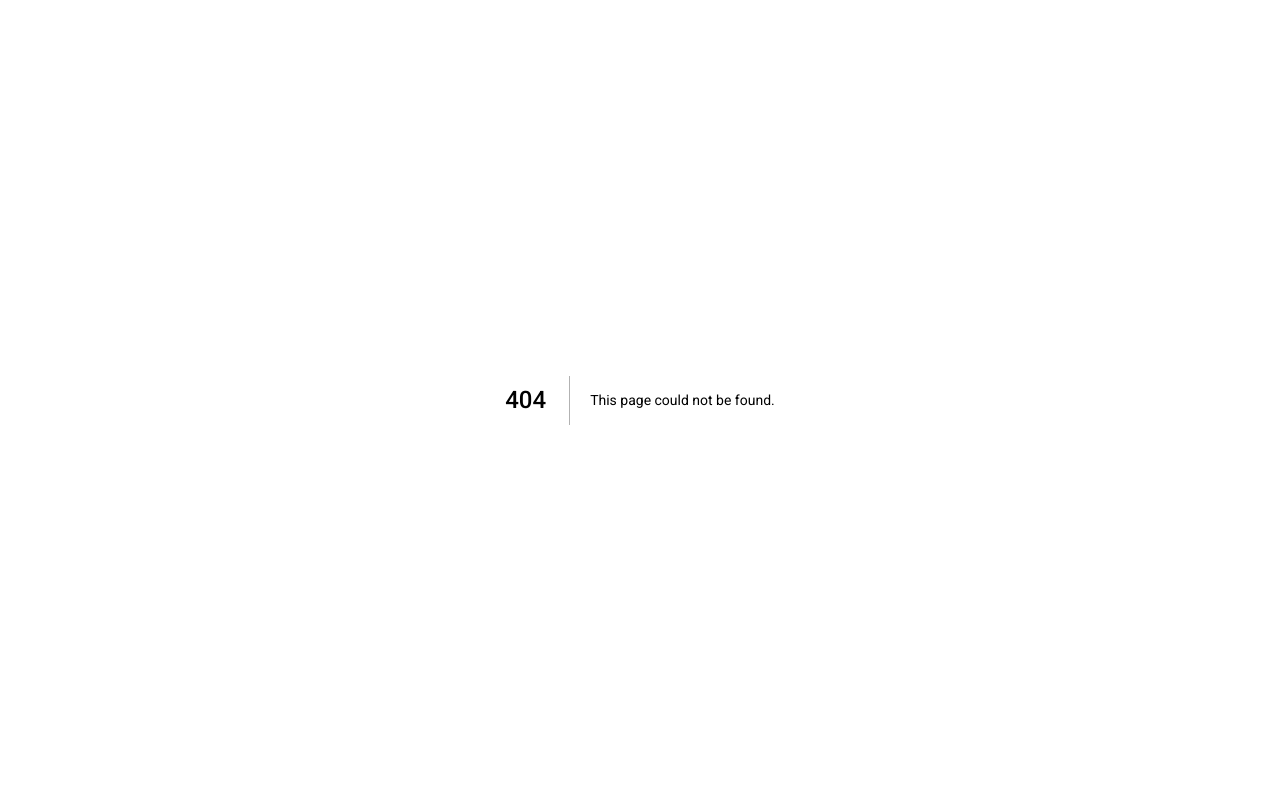
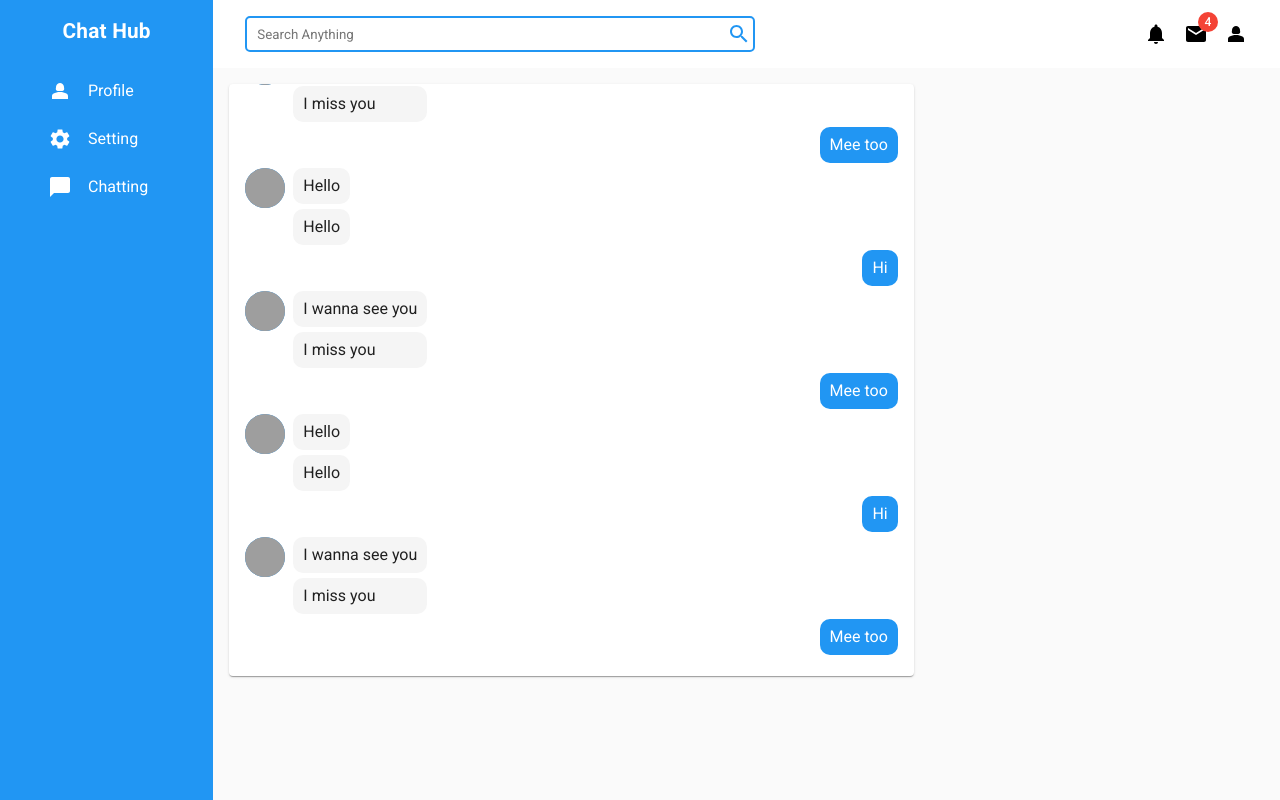
Before and after one commit to MimosaMimosa/nextjs_chat_app, a Next.js app: page /chat in a window 1280 px wide. Before the commit this address had no page. Built offline with nearby package versions, Linux system fonts and the light colour scheme; grey boxes are pictures that could not be loaded.

Commit message:
chatting screen

```diff
--- a/components/layout/layout.tsx
+++ b/components/layout/layout.tsx
@@ -1,18 +1,14 @@
 import Grid from '@mui/material/Grid'
 import { FC } from 'react'
 import { blue, grey } from '@mui/material/colors'
-import {
-  Badge,
-  Box,
-  Stack,
-  Typography,
-} from '@mui/material'
+import { Badge, Box, Stack, Typography } from '@mui/material'
 import Person2Icon from '@mui/icons-material/Person2'
 import SettingsIcon from '@mui/icons-material/Settings'
 import { styled } from '@mui/system'
 import SearchIcon from '@mui/icons-material/Search'
 import NotificationsIcon from '@mui/icons-material/Notifications'
 import EmailIcon from '@mui/icons-material/Email'
+import ChatBubbleIcon from '@mui/icons-material/ChatBubble';
 
 const SearchBar = styled('div')(
   () => `
@@ -92,6 +88,23 @@ const Layout: FC<any> = ({ children }) => {
             <SettingsIcon sx={{ color: 'white' }} />
             <Box ml={2}>Setting</Box>
           </Box>
+          <Box
+            sx={{
+              py: 1,
+              display: 'flex',
+              alignItems: 'center',
+              color: 'white',
+              px: 6,
+              cursor: 'pointer',
+              '&:hover': {
+                backgroundColor: blue[600],
+                fontWeight: 400,
+              },
+            }}
+          >
+            <ChatBubbleIcon sx={{ color: 'white' }} />
+            <Box ml={2}>Chatting</Box>
+          </Box>
         </Stack>
       </Grid>
       <Grid item md={10} sx={{ backgroundColor: grey[50] }}>
--- /dev/null
+++ b/pages/chat.tsx
@@ -0,0 +1,145 @@
+import Layout from '@/components/layout/layout'
+import { Grid, Box, Card, Avatar } from '@mui/material'
+import { styled } from '@mui/system'
+import { grey, blue } from '@mui/material/colors'
+
+interface MessageBoxProps {
+  sender: number
+}
+
+const ChatMessageBox = styled('div')((props: MessageBoxProps) => ({
+  display: 'flex',
+  justifyContent: props.sender === 1 ? 'start' : 'end',
+}))
+
+const Messages = styled('p')((props: MessageBoxProps) => ({
+  backgroundColor: props.sender === 1 ? grey[100] : blue[500],
+  borderRadius: '10px',
+  padding: '10px',
+  color: props.sender === 2 ? 'white' : 'inherit',
+  marginBottom: '5px',
+}))
+
+const ChatArea = styled('div')(() => ({
+  height: '70vh',
+  display: 'flex',
+  alignItems: 'end',
+}))
+
+const Chat = () => {
+  return (
+    <Layout>
+      <Box sx={{ p: 2 }}>
+        <Grid container spacing={2}>
+          <Grid item md={8}>
+            <Card sx={{ p: 2 }}>
+              <ChatArea>
+                <Box sx={{ width: '100%' }}>
+                  <ChatMessageBox sender={1}>
+                    <Avatar
+                      sx={{ bgcolor: blue[500], mr: 1 }}
+                      alt="Remy Sharp"
+                      src="/broken-image.jpg"
+                    >
+                      B
+                    </Avatar>
+                    <div>
+                      <Messages sender={1}>Hello</Messages>
+                      <Messages sender={1}>Hello</Messages>
+                    </div>
+                  </ChatMessageBox>
+                  <ChatMessageBox sender={2}>
+                    <Messages sender={2}>Hi</Messages>
+                  </ChatMessageBox>
+                  <ChatMessageBox sender={1}>
+                    <Avatar
+                      sx={{ bgcolor: blue[500], mr: 1 }}
+                      alt="Remy Sharp"
+                      src="/broken-image.jpg"
+                    >
+                      B
+                    </Avatar>
+                    <div>
+                      <Messages sender={1}>I wanna see you</Messages>
+                      <Messages sender={1}>I miss you</Messages>
+                    </div>
+                  </ChatMessageBox>
+                  <ChatMessageBox sender={2}>
+                    <Messages sender={2}>Mee too</Messages>
+                  </ChatMessageBox>
+                  <ChatMessageBox sender={1}>
+                    <Avatar
+                      sx={{ bgcolor: blue[500], mr: 1 }}
+                      alt="Remy Sharp"
+                      src="/broken-image.jpg"
+                    >
+                      B
+                    </Avatar>
+                    <div>
+                      <Messages sender={1}>Hello</Messages>
+                      <Messages sender={1}>Hello</Messages>
+                    </div>
+                  </ChatMessageBox>
+                  <ChatMessageBox sender={2}>
+                    <Messages sender={2}>Hi</Messages>
+                  </ChatMessageBox>
+                  <ChatMessageBox sender={1}>
+                    <Avatar
+                      sx={{ bgcolor: blue[500], mr: 1 }}
+                      alt="Remy Sharp"
+                      src="/broken-image.jpg"
+                    >
+                      B
+                    </Avatar>
+                    <div>
+                      <Messages sender={1}>I wanna see you</Messages>
+                      <Messages sender={1}>I miss you</Messages>
+                    </div>
+                  </ChatMessageBox>
+                  <ChatMessageBox sender={2}>
+                    <Messages sender={2}>Mee too</Messages>
+                  </ChatMessageBox>
+                  <ChatMessageBox sender={1}>
+                    <Avatar
+                      sx={{ bgcolor: blue[500], mr: 1 }}
+                      alt="Remy Sharp"
+                      src="/broken-image.jpg"
+                    >
+                      B
+                    </Avatar>
+                    <div>
+                      <Messages sender={1}>Hello</Messages>
+                      <Messages sender={1}>Hello</Messages>
+                    </div>
+                  </ChatMessageBox>
+                  <ChatMessageBox sender={2}>
+                    <Messages sender={2}>Hi</Messages>
+                  </ChatMessageBox>
+                  <ChatMessageBox sender={1}>
+                    <Avatar
+                      sx={{ bgcolor: blue[500], mr: 1 }}
+                      alt="Remy Sharp"
+                      src="/broken-image.jpg"
+                    >
+                      B
+                    </Avatar>
+                    <div>
+                      <Messages sender={1}>I wanna see you</Messages>
+                      <Messages sender={1}>I miss you</Messages>
+                    </div>
+                  </ChatMessageBox>
+                  <ChatMessageBox sender={2}>
+                    <Messages sender={2}>Mee too</Messages>
+                  </ChatMessageBox>
+                </Box>
+              </ChatArea>
+            </Card>
+          </Grid>
+          <Grid item md={4}></Grid>
+        </Grid>
+      </Box>
+    </Layout>
+  )
+}
+
+export default Chat
```
